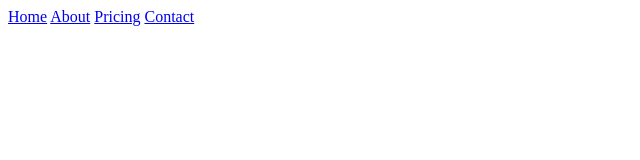
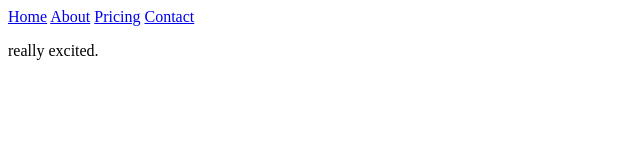
Before and after one commit to Yaakovz/LearningCSS, a plain HTML site: page index.html in a window 1280 px wide. Shown: the full height of the page, 0-640 px from the left. Drawn offline with Linux system fonts and the light colour scheme.

Commit message:
added excitment

```diff
--- a/index.html
+++ b/index.html
@@ -15,6 +15,7 @@
   <a href="nav_link">About</a>
   <a href="nav_link">Pricing</a>
   <a href="nav_link">Contact</a>
+  <P>really excited.</P>
 </body>
 
 </html>
```
